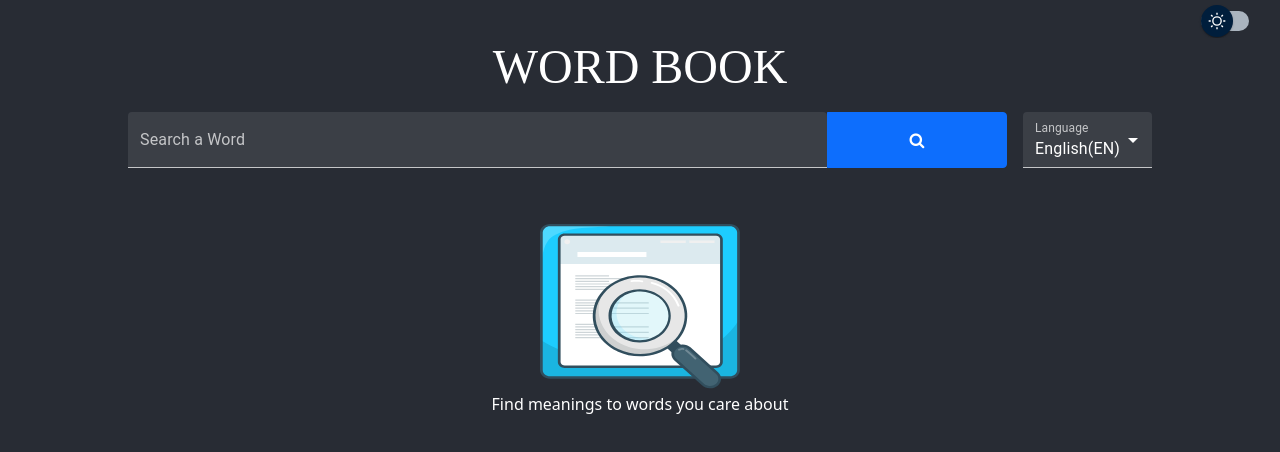
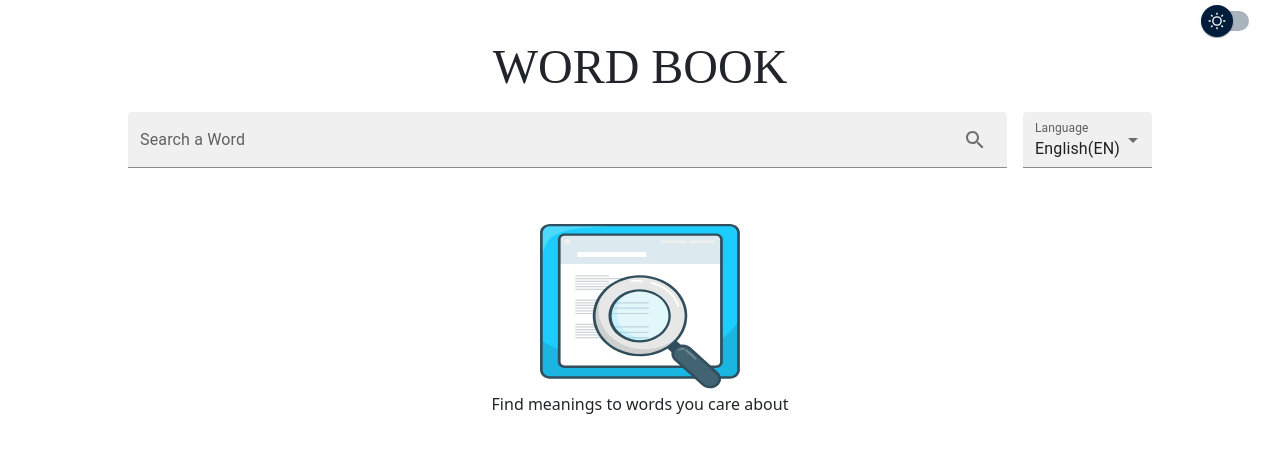
Before and after one commit to marveldev/my-dictionary, a React (Create React App) app: page / in a window 1280 px wide. Shown: the top 452 px of the page. Built offline with nearby package versions, Linux system fonts and the light colour scheme.

Commit message:
install mui icons create theme palette for mui components

```diff
--- a/package.json
+++ b/package.json
@@ -5,6 +5,7 @@
   "dependencies": {
     "@emotion/react": "^11.7.1",
     "@emotion/styled": "^11.6.0",
+    "@mui/icons-material": "^5.3.0",
     "@mui/material": "^5.2.8",
     "@testing-library/jest-dom": "^5.16.1",
     "@testing-library/react": "^12.1.2",
--- a/src/App.js
+++ b/src/App.js
@@ -1,16 +1,23 @@
 import { useState } from 'react'
+import { createTheme } from '@mui/material'
 import { Form, Output, ThemeSwitcher } from './components'
 
 const App = () => {
   const [definitions, setDefinitions] = useState([])
-  const [darkTheme, setDarkTheme] = useState(true)
-  const theme = darkTheme ? 'dark' : 'light'
+  const storedTheme = localStorage.getItem('theme') || 'light'
+  const [theme, setTheme] = useState(storedTheme)
+
+  const themePalette = createTheme({
+    palette: {
+      mode: theme
+    }
+  })
 
   return (
     <div className={`${theme} app`}>
-      <ThemeSwitcher darkTheme={darkTheme} setDarkTheme={setDarkTheme} />
+      <ThemeSwitcher setTheme={setTheme} theme={theme} themePalette={themePalette} />
       <h1 className="text-center">WORD BOOK</h1>
-      <Form setDefinitions={setDefinitions} darkTheme={darkTheme} />
+      <Form setDefinitions={setDefinitions} themePalette={themePalette} />
       <Output definitions={definitions} />
     </div>
   )
--- a/src/components/form/Form.jsx
+++ b/src/components/form/Form.jsx
@@ -1,17 +1,12 @@
 import { useState } from 'react'
-import { MenuItem, TextField, createTheme, ThemeProvider } from '@mui/material'
+import { MenuItem, TextField, ThemeProvider, IconButton } from '@mui/material'
+import SearchIcon from '@mui/icons-material/Search'
 
-const Form = ({ setDefinitions, darkTheme }) => {
+const Form = ({ setDefinitions, themePalette }) => {
   const languages = ['English(EN)', 'French(FR)', 'German(DE)', 'Spanish(ES)', 'Italian(IT)']
   const [selectedLanguage, setSelectedLanguage] = useState('English(EN)')
   const languageShortCode = selectedLanguage.slice(-3, -1)
   const [word, setWord] = useState('')
-
-  const theme = createTheme({
-    palette: {
-      mode: darkTheme ? 'dark' : 'light'
-    }
-  })
 
   const changeLanguage = value => {
     setDefinitions([])
@@ -29,11 +24,17 @@ const Form = ({ setDefinitions, darkTheme }) => {
     }
   }
 
+  const SearchButton = () => (
+    <IconButton>
+      <SearchIcon />
+    </IconButton>
+  )
+
   return (
     <div className="form d-flex gap-3 text m-auto my-3">
-      <ThemeProvider theme={theme}>
+      <ThemeProvider theme={themePalette}>
         <form
-          className="d-flex flex-grow-1"
+          className="flex-grow-1"
           onSubmit={event => fetchSearchData(event)}
         >
           <TextField
@@ -41,14 +42,9 @@ const Form = ({ setDefinitions, darkTheme }) => {
             variant="filled"
             value={word}
             onChange={event => setWord(event.target.value)}
+            InputProps={{endAdornment: <SearchButton />}}
             fullWidth
           />
-          <button
-            type="submit"
-            className="btn btn-primary rounded-0 rounded-end w-25"
-          >
-            <i className="fa fa-search" />
-          </button>
         </form>
 
         <div>
--- a/src/components/themeSwitcher/ThemeSwitcher.jsx
+++ b/src/components/themeSwitcher/ThemeSwitcher.jsx
@@ -1,9 +1,19 @@
 import { MaterialUISwitch } from './MUISwitch'
 
-const ThemeSwitcher = ({ darkTheme, setDarkTheme }) => {
+const ThemeSwitcher = ({ theme, setTheme, themePalette }) => {
+  const switchTheme = () => {
+    const currentTheme = theme === 'dark' ? 'light' : 'dark'
+    setTheme(currentTheme)
+    localStorage.setItem('theme', currentTheme)
+  }
+
   return (
     <div className="text-end mx-4 mt-1">
-      <MaterialUISwitch onChange={() => setDarkTheme(!darkTheme)} />
+      <MaterialUISwitch
+        theme={themePalette}
+        onChange={switchTheme}
+        defaultChecked={theme === 'dark' && true}
+      />
     </div>
   )
 }
--- a/src/index.css
+++ b/src/index.css
@@ -22,10 +22,6 @@ h1 {
   background: #f0f0f0;
   width: 78%;
   font-family: "Montserrat Medium", serif;
-}
-
-button:active {
-  transform: translateY(0.2em);
 }
 
 .definitions-wrapper {
```
Also changed, not shown: 1 other file (tests, documents, lock files or other folders).
